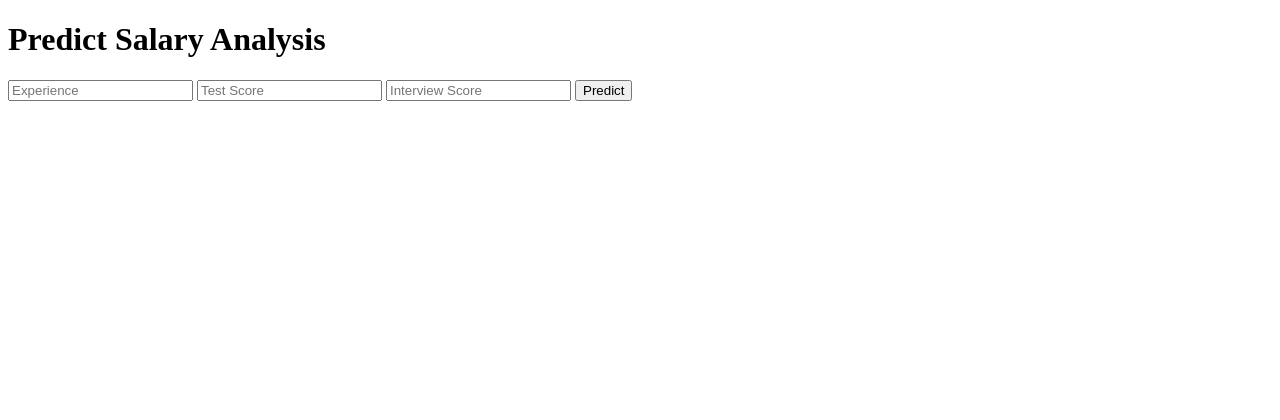
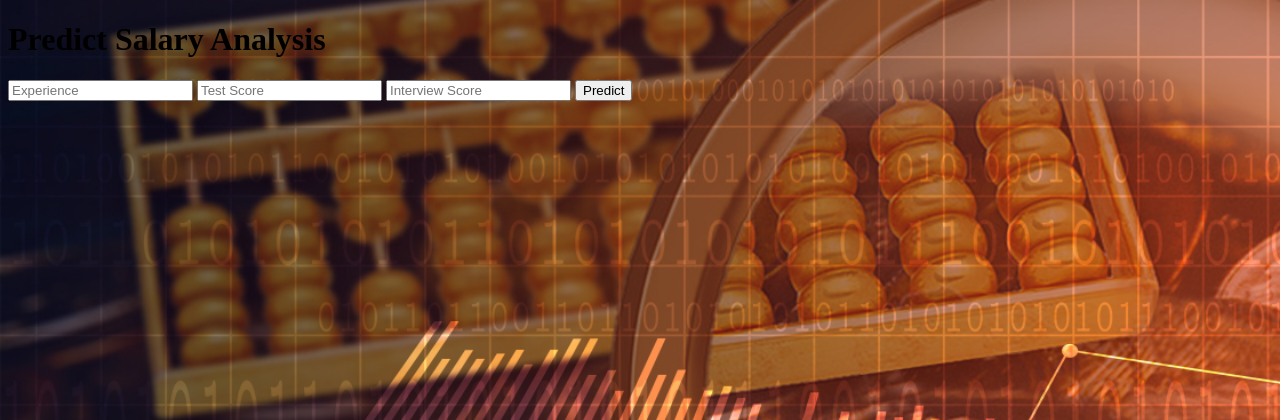
Before and after one commit to MuthuramanChockalingam/Salary-Prediction-ML-, a Flask app: page / in a window 1280 px wide. Shown: the top 420 px of the page. Run offline with Flask 2, Linux system fonts and the light colour scheme; parts of the project's set-up code (start-up, migrations or seed data) failed here and were passed over.

Commit message:
Update index.html

```diff
--- a/templates/index.html
+++ b/templates/index.html
@@ -8,7 +8,14 @@
 <link href='https://fonts.googleapis.com/css?family=Arimo' rel='stylesheet' type='text/css'>
 <link href='https://fonts.googleapis.com/css?family=Hind:300' rel='stylesheet' type='text/css'>
 <link href='https://fonts.googleapis.com/css?family=Open+Sans+Condensed:300' rel='stylesheet' type='text/css'>
-
+<style>
+body {
+  background-image: url('Salary BG image.jpg');
+  background-repeat: no-repeat;
+  background-attachment: fixed;
+  background-size: cover;
+}
+</style>
 </head>
 
 <body>
```
